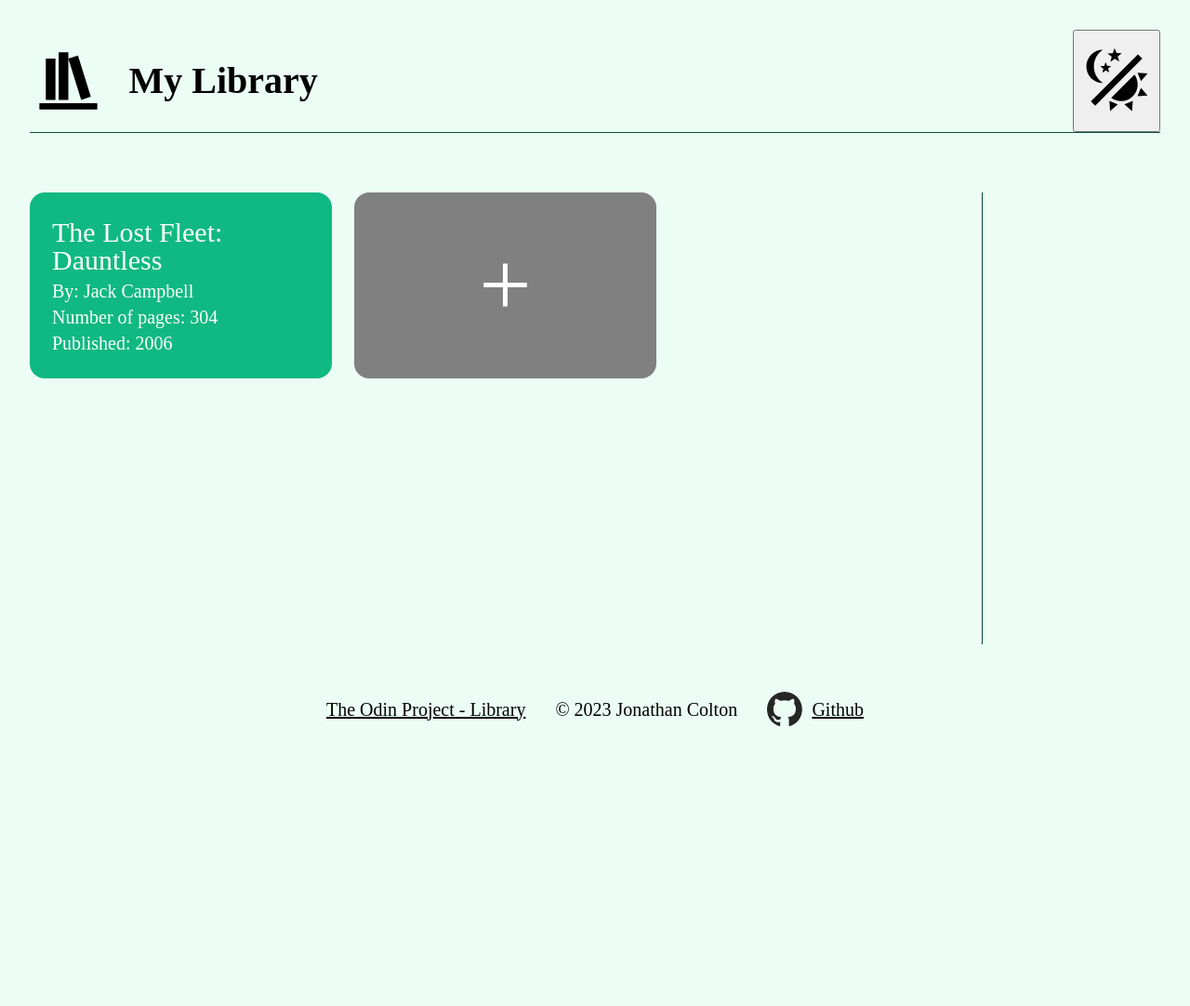
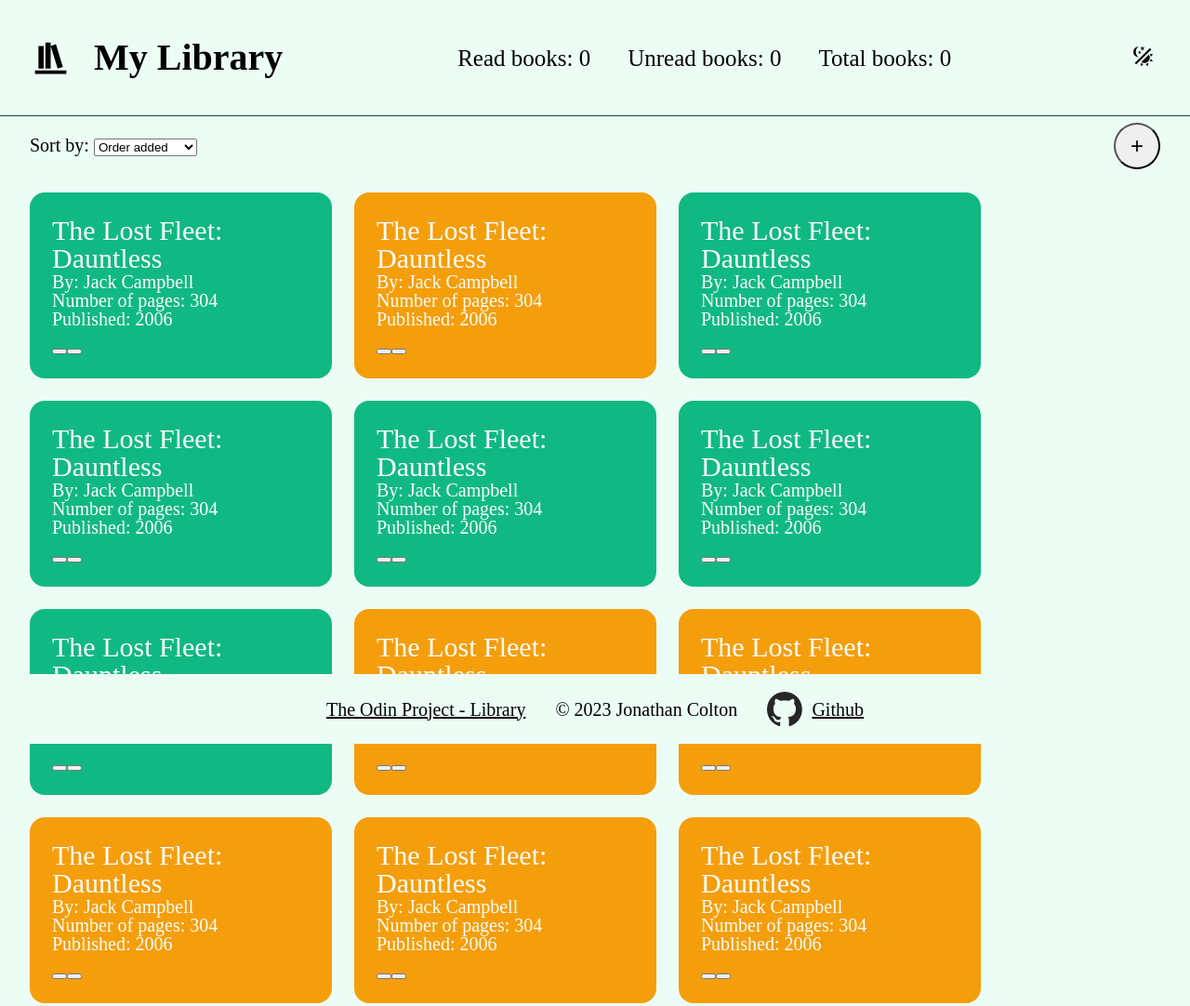
Before and after one commit to jsc17/TOP-Library, a plain HTML site: page index.html in a window 1280 px wide. Shown: the top 1082 px of the page at 93% size. Before the commit the page ends 800 px from the top, so only its background shows below. Drawn offline with Linux system fonts and the light colour scheme.

Commit message:
Add buttons to book cards

```diff
--- a/index.html
+++ b/index.html
@@ -13,17 +13,35 @@
 <body>
     <header>
         <div class="logo">
-            <img src="images/bookshelf.svg" alt="Book Icon" class="filter-light">
+            <img src="images/bookshelf.svg" alt="Book Icon">
             <h1>My Library</h1>
         </div>
-        <button id="theme-button"><img src="images/theme-light-dark.svg" alt="Theme Selector Icon"
-                class="filter-light"></button>
+        <div class="library-info">
+            <p>Read books: 0</p>
+            <p>Unread books: 0</p>
+            <p>Total books: 0</p>
+        </div>
+        <button id="theme-button"><img src="images/theme-light-dark.svg" alt="Theme Selector Icon"></button>
     </header>
     <main>
-        <div id="add">+</div>
+        <div class="filter-bar">
+            <div class="filters">
+                <label for="sort-by">Sort by: </label>
+                <select name="sort-by" id="sort-by">
+                    <option value="added" default>Order added</option>
+                    <option value="alpha">Alphabetical</option>
+                    <option value="author">Author</option>
+                    <option value="published">Date published</option>
+                    <option value="pages">Page count</option>
+                    <option value="status">Read Status</option>
+                </select>
+            </div>
+            <button id="addButton" class="show-add">+</button>
+        </div>
+        <div class="book-container">
+            <div id="add" class="show-add">+</div>
+        </div>
     </main>
-    <aside>
-    </aside>
     <footer>
         <a href="https://www.theodinproject.com/lessons/node-path-javascript-library">The Odin Project -
             Library</a>
@@ -34,11 +52,11 @@
 
     <dialog id="add-book-modal">
         <form method="dialog" id="add-book-form">
-            <label for="title">Title:</label><input type="text" name="title" id="title">
-            <label for="author">Author:</label><input type="text" name="author" id="author">
-            <label for="pages">Number of pages:</label><input type="text" name="pages" id="pages">
-            <label for="date">Published:</label><input type="number" name="date" id="date">
-            <label for="read">Read:</label><input type="checkbox" name="read" id="read">
+            <label for="title">Title:</label><input type="text" name="title" id="title" required>
+            <label for="author">Author:</label><input type="text" name="author" id="author" required>
+            <label for="pages">Number of pages:</label><input type="text" name="pages" id="pages" required>
+            <label for="date">Published:</label><input type="number" name="date" id="date" required>
+            <label for="read">Read:</label><input type="checkbox" name="read" id="read" required>
             <div class="modal-buttons">
                 <button type="submit">Add</button>
                 <button type="reset">Cancel</button>
--- a/scripts/script.js
+++ b/scripts/script.js
@@ -6,33 +6,142 @@ const myLibrary = [
     date: 2006,
     read: true,
   },
+  {
+    title: "The Lost Fleet: Dauntless",
+    author: "Jack Campbell",
+    pages: 304,
+    date: 2006,
+    read: false,
+  },
+  {
+    title: "The Lost Fleet: Dauntless",
+    author: "Jack Campbell",
+    pages: 304,
+    date: 2006,
+    read: true,
+  },
+  {
+    title: "The Lost Fleet: Dauntless",
+    author: "Jack Campbell",
+    pages: 304,
+    date: 2006,
+    read: true,
+  },
+  {
+    title: "The Lost Fleet: Dauntless",
+    author: "Jack Campbell",
+    pages: 304,
+    date: 2006,
+    read: true,
+  },
+  {
+    title: "The Lost Fleet: Dauntless",
+    author: "Jack Campbell",
+    pages: 304,
+    date: 2006,
+    read: true,
+  },
+  {
+    title: "The Lost Fleet: Dauntless",
+    author: "Jack Campbell",
+    pages: 304,
+    date: 2006,
+    read: true,
+  },
+  {
+    title: "The Lost Fleet: Dauntless",
+    author: "Jack Campbell",
+    pages: 304,
+    date: 2006,
+    read: false,
+  },
+  {
+    title: "The Lost Fleet: Dauntless",
+    author: "Jack Campbell",
+    pages: 304,
+    date: 2006,
+    read: false,
+  },
+  {
+    title: "The Lost Fleet: Dauntless",
+    author: "Jack Campbell",
+    pages: 304,
+    date: 2006,
+    read: false,
+  },
+  {
+    title: "The Lost Fleet: Dauntless",
+    author: "Jack Campbell",
+    pages: 304,
+    date: 2006,
+    read: false,
+  },
+  {
+    title: "The Lost Fleet: Dauntless",
+    author: "Jack Campbell",
+    pages: 304,
+    date: 2006,
+    read: false,
+  },
+  {
+    title: "The Lost Fleet: Dauntless",
+    author: "Jack Campbell",
+    pages: 304,
+    date: 2006,
+    read: false,
+  },
+  {
+    title: "The Lost Fleet: Dauntless",
+    author: "Jack Campbell",
+    pages: 304,
+    date: 2006,
+    read: false,
+  },
+  {
+    title: "The Lost Fleet: Dauntless",
+    author: "Jack Campbell",
+    pages: 304,
+    date: 2006,
+    read: false,
+  },
+  {
+    title: "The Lost Fleet: Dauntless",
+    author: "Jack Campbell",
+    pages: 304,
+    date: 2006,
+    read: false,
+  },
+  {
+    title: "The Lost Fleet: Dauntless",
+    author: "Jack Campbell",
+    pages: 304,
+    date: 2006,
+    read: false,
+  },
+  {
+    title: "The Lost Fleet: Dauntless",
+    author: "Jack Campbell",
+    pages: 304,
+    date: 2006,
+    read: false,
+  },
+  {
+    title: "The Lost Fleet: Dauntless",
+    author: "Jack Campbell",
+    pages: 304,
+    date: 2006,
+    read: false,
+  },
 ];
 
-const themeButton = document.querySelector("#theme-button");
 const root = document.documentElement;
-const headerIcons = document.querySelectorAll(".filter-light");
-const mainLibrary = document.querySelector("main");
-const addButton = document.querySelector("#add");
+const mainLibrary = document.querySelector(".book-container");
 const modal = document.querySelector("#add-book-modal");
 const addBookForm = document.querySelector("#add-book-form");
 
-themeButton.addEventListener("click", function () {
-  if (root.classList.contains("light")) {
-    root.classList.remove("light");
-    root.classList.add("dark");
-    headerIcons.forEach((icon) => {
-      icon.classList.remove("filter-light");
-      icon.classList.add("filter-dark");
-    });
-  } else {
-    root.classList.remove("dark");
-    root.classList.add("light");
-    headerIcons.forEach((icon) => {
-      icon.classList.remove("filter-dark");
-      icon.classList.add("filter-light");
-    });
-  }
-});
+let read = 0;
+let unread = 0;
+let total = 0;
 
 function Book(title, author, pages, date, read) {
   this.title = title;
@@ -50,14 +159,21 @@ function createBookCard(book) {
   } else {
     card.classList.add("unread");
   }
-  card.appendChild(document.createElement("h2")).innerHTML = book.title;
-  card.appendChild(document.createElement("p")).innerHTML =
+  let cardDetails = document.createElement("div");
+  cardDetails.classList.add(".book-details");
+  cardDetails.appendChild(document.createElement("h2")).innerHTML = book.title;
+  cardDetails.appendChild(document.createElement("p")).innerHTML =
     "By: " + book.author;
-  card.appendChild(document.createElement("p")).innerHTML =
+  cardDetails.appendChild(document.createElement("p")).innerHTML =
     "Number of pages: " + book.pages;
-  card.appendChild(document.createElement("p")).innerHTML =
+  cardDetails.appendChild(document.createElement("p")).innerHTML =
     "Published: " + book.date;
-  console.log(mainLibrary.lastChild);
+  card.appendChild(cardDetails);
+  let cardButtons = document.createElement("div");
+  cardButtons.classList.add("book-buttons");
+  cardButtons.appendChild(document.createElement("button"));
+  cardButtons.appendChild(document.createElement("button"));
+  card.appendChild(cardButtons);
   mainLibrary.insertBefore(card, mainLibrary.lastElementChild);
 }
 
@@ -66,10 +182,14 @@ function addBookToLibrary(book) {
   createBookCard(book);
 }
 
-createBookCard(myLibrary[0]);
+myLibrary.forEach((book) => {
+  createBookCard(book);
+});
 
-addButton.addEventListener("click", () => {
-  modal.showModal();
+document.querySelectorAll(".show-add").forEach((button) => {
+  button.addEventListener("click", () => {
+    modal.showModal();
+  });
 });
 
 addBookForm.addEventListener("submit", () => {
@@ -88,3 +208,13 @@ addBookForm.addEventListener("submit", () => {
 addBookForm.addEventListener("reset", () => {
   modal.close();
 });
+
+document.querySelector("#theme-button").addEventListener("click", function () {
+  if (root.classList.contains("light")) {
+    root.classList.remove("light");
+    root.classList.add("dark");
+  } else {
+    root.classList.remove("dark");
+    root.classList.add("light");
+  }
+});
--- a/styles/styles.css
+++ b/styles/styles.css
@@ -9,7 +9,7 @@
   --book-text-color: white;
   --book-read-bg-color: #10b981;
   --book-unread-bg-color: #f59e0b;
-  --github-filter: invert(0%) sepia(95%) saturate(0%) hue-rotate(180deg)
+  --filter-color: invert(0%) sepia(95%) saturate(0%) hue-rotate(180deg)
     brightness(91%) contrast(107%);
 }
 
@@ -20,27 +20,53 @@
   --book-text-color: white;
   --book-read-bg-color: #10b981;
   --book-unread-bg-color: #f59e0b;
-  --github-filter: invert(71%) sepia(15%) saturate(213%) hue-rotate(179deg)
+  --filter-color: invert(71%) sepia(15%) saturate(213%) hue-rotate(179deg)
     brightness(90%) contrast(85%);
 }
 
 body {
   min-height: 100vh;
   display: grid;
-  grid-template-columns: 4fr 1fr;
-  grid-template-rows: 175px 1fr 75px;
+  grid-template-rows: 125px 1fr 75px;
   background-color: var(--bg-color);
 }
 
 header {
   display: flex;
   justify-content: space-between;
-  grid-column: 1 / 3;
   border-bottom: 1px solid var(--border-color);
-  margin: 32px;
+  padding: 32px;
+}
+
+header button {
+  border: none;
+  background-color: var(--bg-color);
+}
+header button img {
+  height: 25px;
+  width: 25px;
 }
 
 main {
+  display: grid;
+  grid-template-rows: 50px 1fr;
+}
+
+.filter-bar {
+  display: flex;
+  justify-content: space-between;
+  align-items: center;
+  padding: 32px;
+}
+
+#addButton {
+  height: 50px;
+  width: 50px;
+  border-radius: 50%;
+  font-size: 24px;
+}
+
+.book-container {
   display: grid;
   grid-template-columns: repeat(auto-fill, 325px);
   grid-auto-rows: 200px;
@@ -48,18 +74,17 @@ main {
   gap: 24px;
 }
 
-aside {
-  margin: 32px;
-  border-left: 1px solid var(--border-color);
-  position: sticky;
-}
-
 footer {
   display: flex;
   justify-content: center;
   align-items: center;
   gap: 32px;
-  grid-column: 1/3;
+  position: fixed;
+  bottom: 0;
+  left: 0;
+  width: 100%;
+  height: 75px;
+  background-color: var(--bg-color);
 }
 
 footer a {
@@ -70,10 +95,10 @@ footer a {
 }
 
 footer img {
-  filter: var(--github-filter);
+  filter: var(--filter-color);
 }
 
-footer p,
+p,
 a:link,
 a:visited {
   color: var(--text-color);
@@ -81,6 +106,7 @@ a:visited {
 
 img {
   height: 75%;
+  filter: var(--filter-color);
 }
 
 .logo {
@@ -92,6 +118,17 @@ img {
   font-size: 2rem;
   font-weight: bold;
   color: var(--text-color);
+}
+
+.library-info {
+  display: flex;
+  justify-content: center;
+  align-items: center;
+  gap: 40px;
+}
+
+.library-info p {
+  font-size: 1.25rem;
 }
 
 .book,
```
